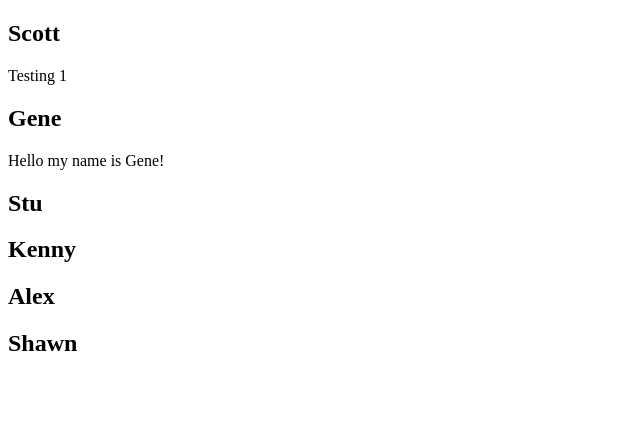
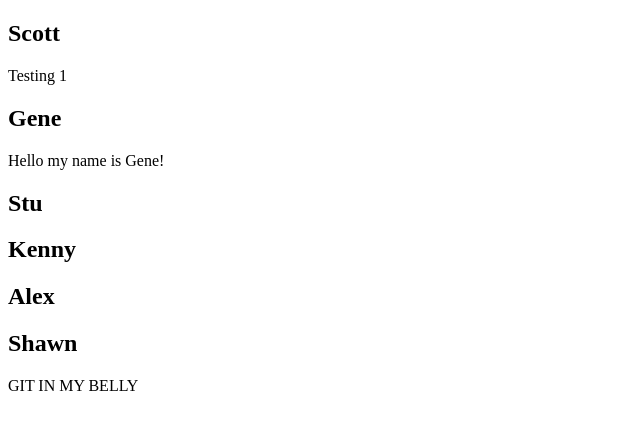
Before and after one commit to switsoeTechtonic/sentence-test, a plain HTML site: page index.html in a window 1280 px wide. Shown: the whole page, without its empty margins (0-640 px from the left). Drawn offline with Linux system fonts and the light colour scheme.

Commit message:
shawn's move

```diff
--- a/index.html
+++ b/index.html
@@ -18,6 +18,6 @@
     <h2>Alex</h2>
     <p></p>
     <h2>Shawn</h2>
-    <p></p>
+    <p>GIT IN MY BELLY</p>
   </body>
 </html>
```
